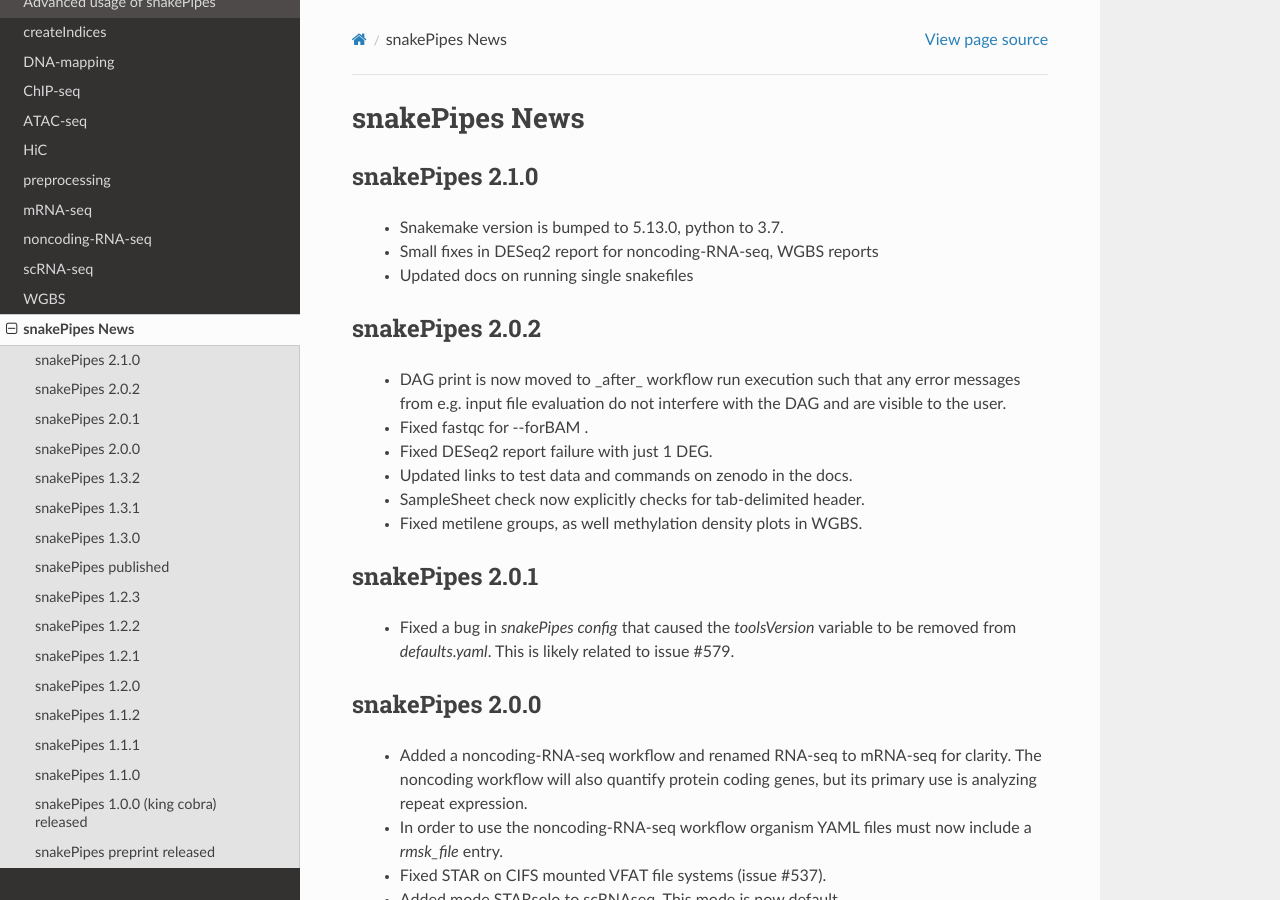
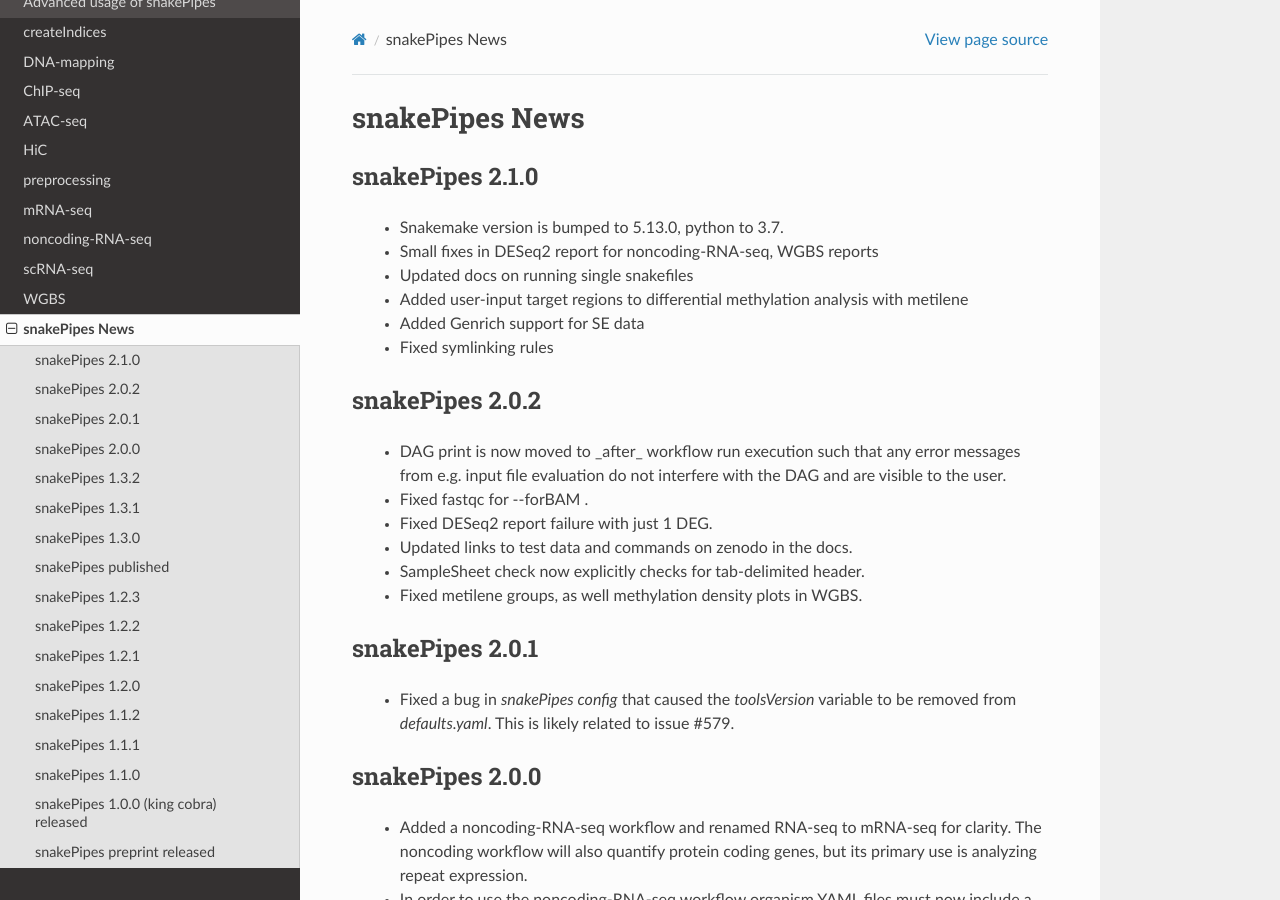
Before and after one commit to maxplanck-ie/snakepipes, a Sphinx documentation site: the page built from docs/content/News.rst, in a window 1280 px wide and 900 px high. Built offline with Sphinx 7.4.7 and the Read the Docs theme 2.0.0, drawn with Linux system fonts in a browser that asks for light colours.

Commit message:
News.rst

```diff
--- a/docs/content/News.rst
+++ b/docs/content/News.rst
@@ -7,6 +7,9 @@ snakePipes 2.1.0
  * Snakemake version is bumped to 5.13.0, python to 3.7.
  * Small fixes in DESeq2 report for noncoding-RNA-seq, WGBS reports
  * Updated docs on running single snakefiles
+ * Added user-input target regions to differential methylation analysis with metilene
+ * Added Genrich support for SE data
+ * Fixed symlinking rules
 
 snakePipes 2.0.2
 ----------------
```
